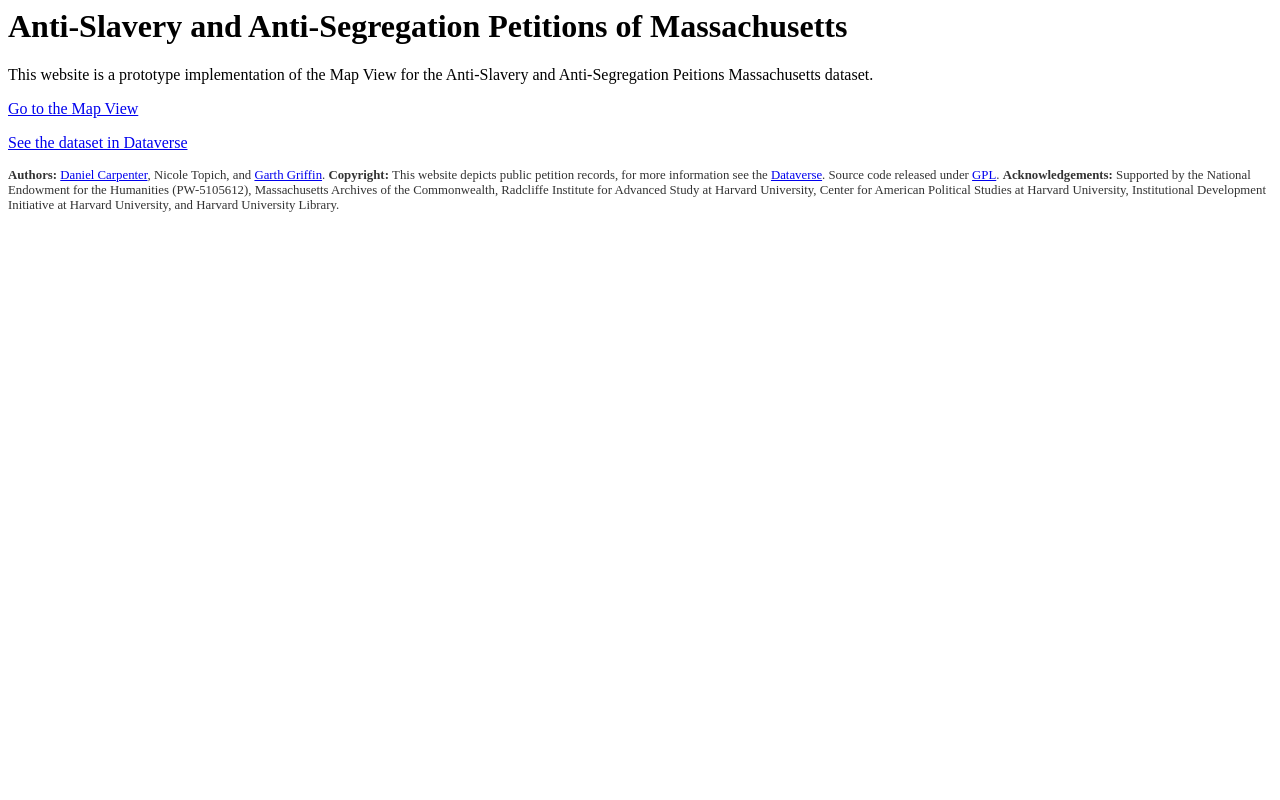
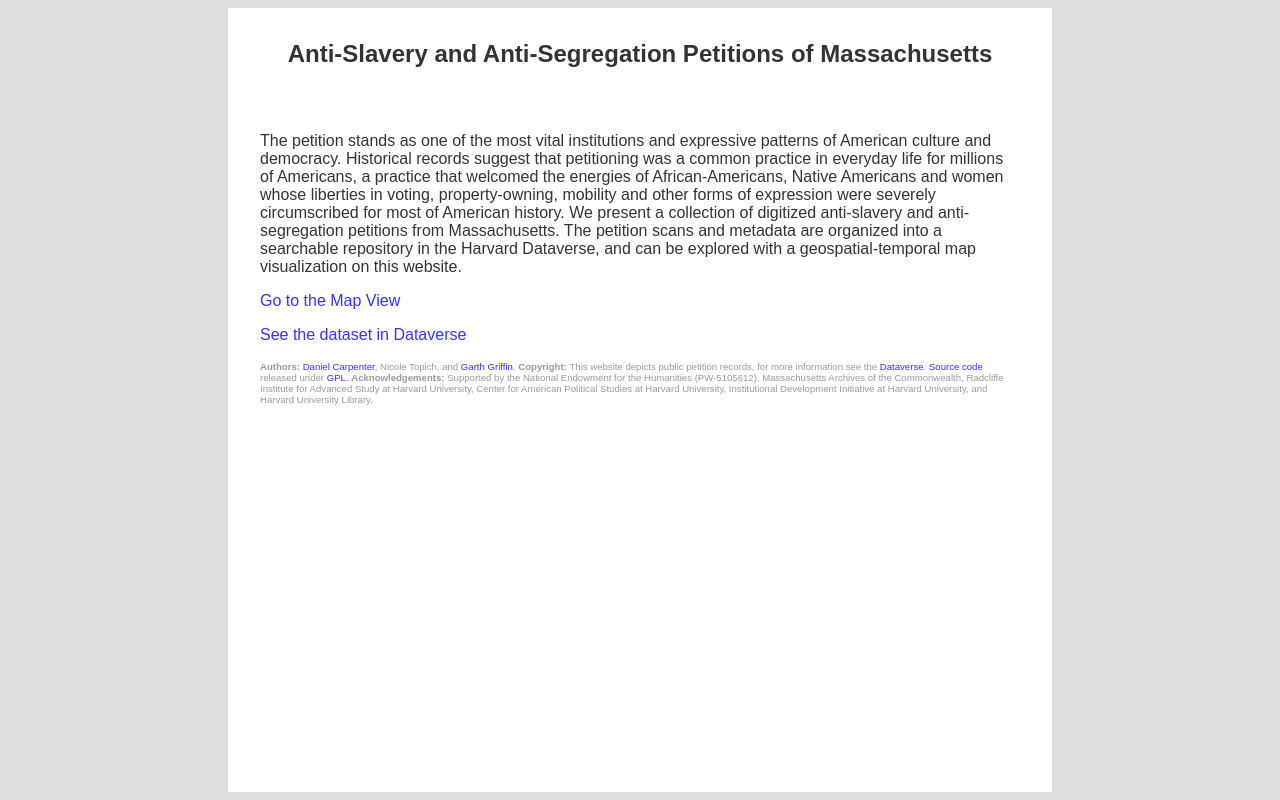
Before and after one commit to garthg/petitions-visualization, a Flask app: page / in a window 1280 px wide. Run offline with Flask 2, Linux system fonts and the light colour scheme.

Commit message:
Text updates on homepage and adding source code link to footer.

```diff
--- a/web/templates/home.html
+++ b/web/templates/home.html
@@ -1,9 +1,40 @@
 <html>
+  <head>
+    <title>Anti-Slavery and Anti-Segregation Petitions of Massachusetts</title>
+    <style type="text/css">
+      html {
+        height:100%;
+        background-color:#ddd;
+      }
+      body {
+        max-width:760px;
+        background-color:#fff;
+        margin:.5em auto .5em auto;
+        padding:2em;
+        font-family:sans-serif;
+        color:#333;
+      }
+      h1 {
+        text-align:center;
+        font-size:1.5em;
+        padding-bottom:2em;
+      }
+      a {
+        text-decoration: none;
+        color: #33f;
+      }
+      #footer {
+        color: #999;
+        font-size:0.6em;
+        margin:0;
+        padding: .1em 0 0 0;
+      }
+    </style>
   <body>
+    <div id="content">
       <h1>Anti-Slavery and Anti-Segregation Petitions of Massachusetts</h1>
       <p>
-    This website is a prototype implementation of the Map View for the
-    Anti-Slavery and Anti-Segregation Peitions Massachusetts dataset.
+      The petition stands as one of the most vital institutions and expressive patterns of American culture and democracy. Historical records suggest that petitioning was a common practice in everyday life for millions of Americans, a practice that welcomed the energies of African-Americans, Native Americans and women whose liberties in voting, property-owning, mobility and other forms of expression were severely circumscribed for most of American history. We present a collection of digitized anti-slavery and anti-segregation petitions from Massachusetts. The petition scans and metadata are organized into a searchable repository in the Harvard Dataverse, and can be explored with a geospatial-temporal map visualization on this website.
       </p>
       <p>
       <a href="/map">Go to the Map View</a>
@@ -11,9 +42,10 @@
       <p>
       <a href="https://dataverse.harvard.edu/dataverse/antislaverypetitionsma">See the dataset in Dataverse</a>
       </p>
-      <div id="footer" style="font-size:.8em;color:#333;">
+    </div>
+    <div id="footer">
         <b>Authors:</b> <a href="http://www.gov.harvard.edu/people/faculty/daniel-carpenter">Daniel Carpenter</a>, Nicole Topich, and <a href="http://garthgriffin.com">Garth Griffin</a>.
-        <b>Copyright: </b>This website depicts public petition records, for more information see the <a href="https://dataverse.harvard.edu/dataverse/antislaverypetitionsma">Dataverse</a>. Source code released under <a href="https://github.com/garthg/petitions-visualization/blob/master/LICENSE">GPL</a>.
+        <b>Copyright: </b>This website depicts public petition records, for more information see the <a href="https://dataverse.harvard.edu/dataverse/antislaverypetitionsma">Dataverse</a>. <a href="https://github.com/garthg/petitions-visualization">Source code</a> released under <a href="https://github.com/garthg/petitions-visualization/blob/master/LICENSE">GPL</a>.
         <b>Acknowledgements:</b> Supported by the National Endowment for the Humanities (PW-5105612), Massachusetts Archives of the Commonwealth, Radcliffe Institute for Advanced Study at Harvard University, Center for American Political Studies at Harvard University, Institutional Development Initiative at Harvard University, and Harvard University Library.
     </div>
   </body>
--- a/web/templates/mapview.html
+++ b/web/templates/mapview.html
@@ -1,7 +1,7 @@
 <!DOCTYPE html>
 <html>
   <head>
-    <title>Antislavery Petitions Map View</title>
+    <title>Anti-Slavery Petitions Map View</title>
     <link rel="stylesheet" href="//maxcdn.bootstrapcdn.com/bootstrap/3.3.5/css/bootstrap.min.css">
     <style type="text/css">
       html {
@@ -815,7 +815,7 @@
       </div>
       <div id="footer">
         <b>Authors:</b> <a href="http://www.gov.harvard.edu/people/faculty/daniel-carpenter">Daniel Carpenter</a>, Nicole Topich, and <a href="http://garthgriffin.com">Garth Griffin</a>.
-        <b>Copyright: </b>This website depicts public petition records, for more information see the <a href="https://dataverse.harvard.edu/dataverse/antislaverypetitionsma">Dataverse</a>. Source code released under <a href="https://github.com/garthg/petitions-visualization/blob/master/LICENSE">GPL</a>.
+        <b>Copyright: </b>This website depicts public petition records, for more information see the <a href="https://dataverse.harvard.edu/dataverse/antislaverypetitionsma">Dataverse</a>. <a href="https://github.com/garthg/petitions-visualization">Source code</a> released under <a href="https://github.com/garthg/petitions-visualization/blob/master/LICENSE">GPL</a>.
         <b>Acknowledgements:</b> Supported by the National Endowment for the Humanities (PW-5105612), Massachusetts Archives of the Commonwealth, Radcliffe Institute for Advanced Study at Harvard University, Center for American Political Studies at Harvard University, Institutional Development Initiative at Harvard University, and Harvard University Library.
     </div>
     <div id="overlay-content-template" class="overlay-content-container">
```
Lines whose indentation alone changed are shown as unchanged.
